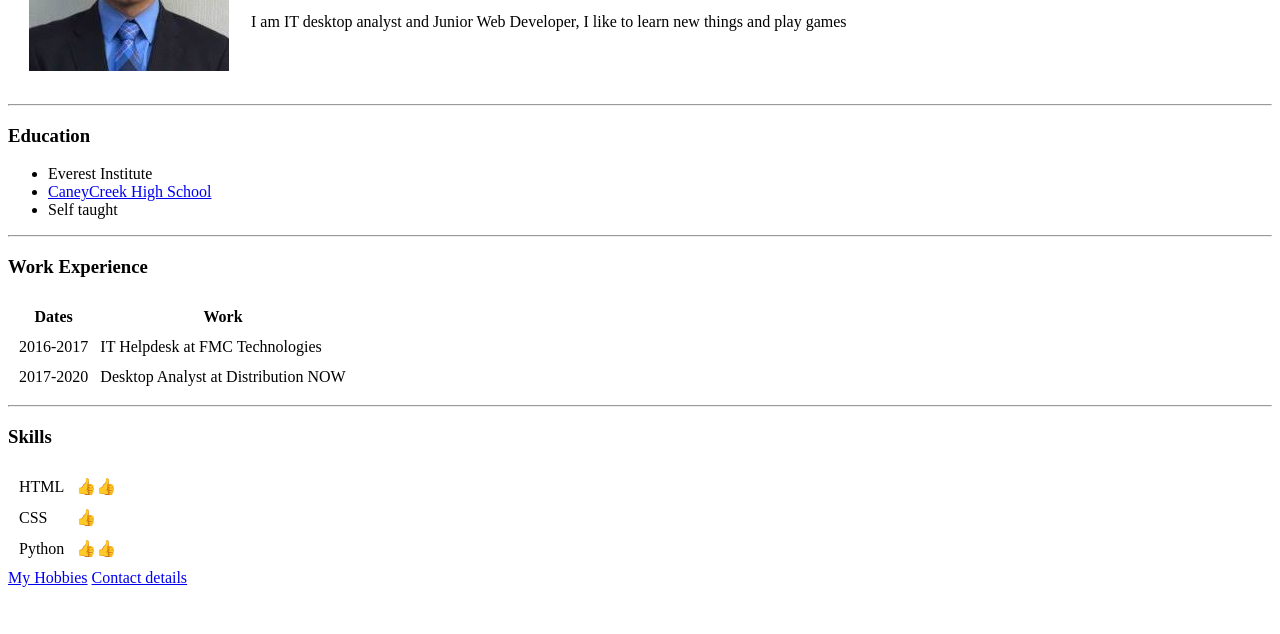
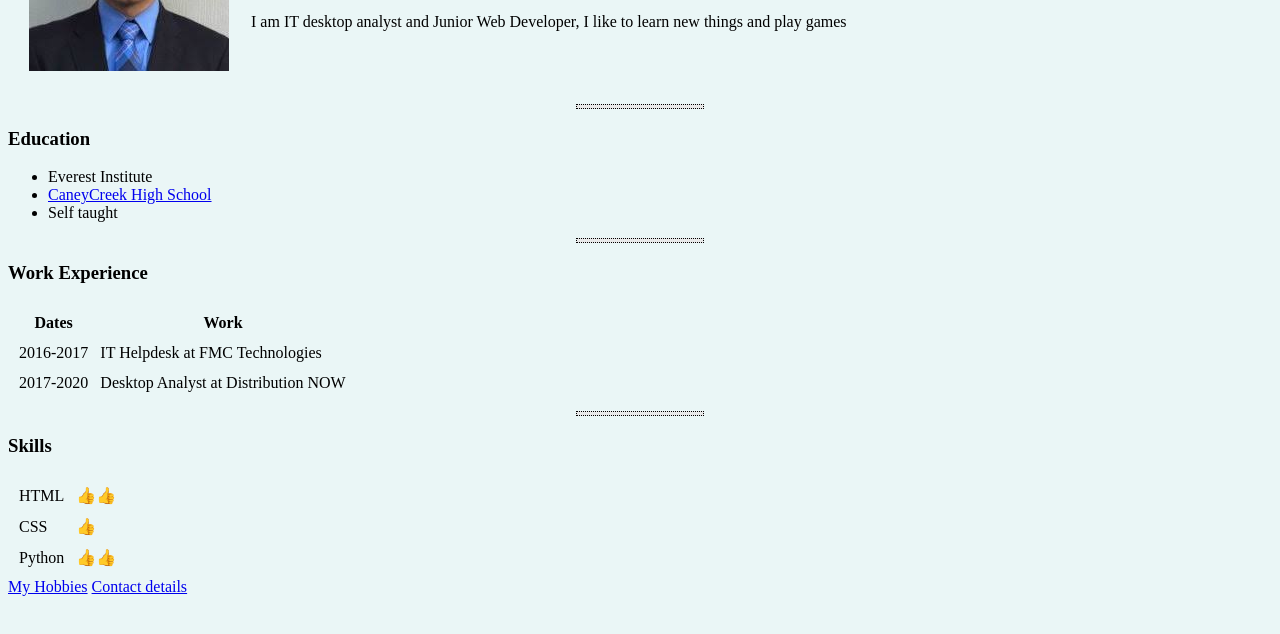
Before and after one commit to gustavosepulveda/webtest, a plain HTML site: page Gustavo's Site.html in a window 1280 px wide. Shown: the part 158-792 px from the top of the page. Drawn offline with Linux system fonts and the light colour scheme.

Commit message:
Started CSS
added color and size of the boxes

```diff
--- a/Gustavo's Site.html
+++ b/Gustavo's Site.html
@@ -4,6 +4,24 @@
 <head>
   <meta charset="utf-8">
   <title>Gustavo's personal site</title>
+
+<style>
+
+  body {
+    background-color: #EAF6F6;
+  }
+
+  hr {
+    background-color: #e8e8e8;
+    border-style: dotted;
+    height: 3px;
+    width: 10%;
+  }
+
+
+</style>
+
+
 </head>
 
 <body>
```
Also changed, not shown: index.html (+1 -1 lines), 1 other file.
